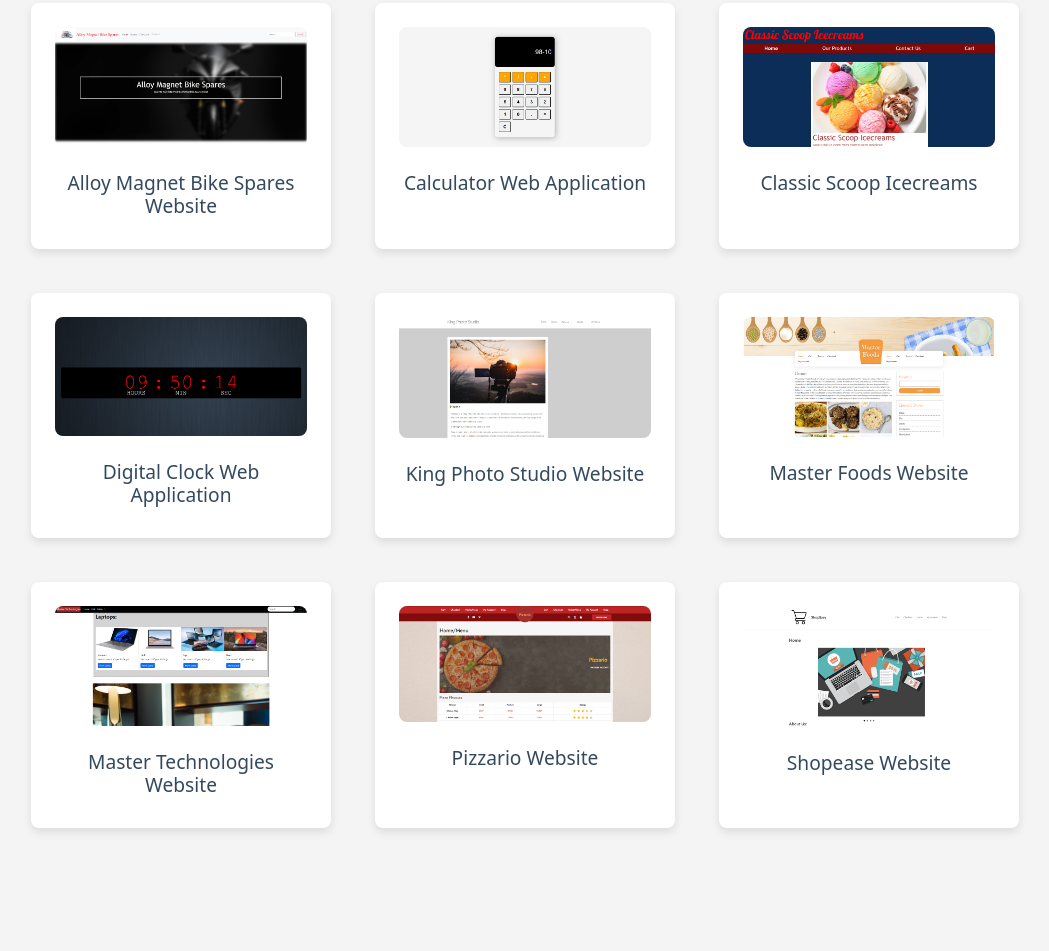
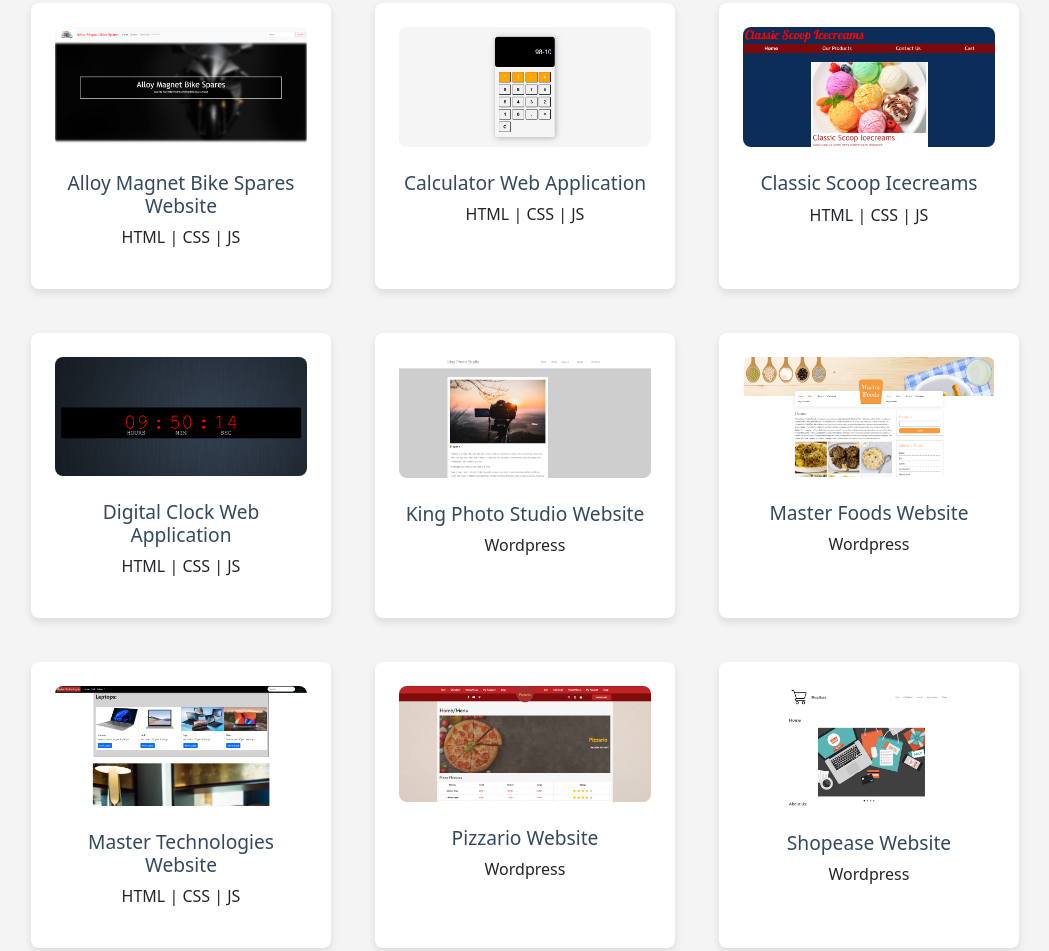
Before and after one commit to MahadRazaKhan/Mahad-s-Portfolio, a plain HTML site: page index.html in a window 1280 px wide. Shown: the part 1060-2011 px from the top of the page, without its empty margins (115-1164 px from the left). Drawn offline with nearby package versions, Linux system fonts and the light colour scheme.

Commit message:
Update index.html

```diff
--- a/index.html
+++ b/index.html
@@ -33,8 +33,8 @@
     <!-- Hero Section -->
     <section id="home" class="hero">
         <div class="hero-content">
-            <h1>Hi! I am Mahad Raza Khan</h1>
-            <p>Web Developer | Designer | Programmer</p>
+            <marquee><h2>Mahad Raza Khan</h2></marquee>
+            <p>Web Developer | Programmer</p>
             <a href="#projects" class="btn btn-primary">View Projects</a>
         </div>
     </section>
@@ -47,38 +47,47 @@
             <div class="project-card">
                 <img src="Alloymagnet.png" alt="Alloy Magnet Bike Spares Website">
                 <h3>Alloy Magnet Bike Spares Website</h3>
+                <p>HTML | CSS | JS</p>
             </div>
             <div class="project-card">
                 <img src="Calculator.png" alt="Calculator Web Application">
                 <h3>Calculator Web Application</h3>
+                <p>HTML | CSS | JS</p>
             </div>
             <div class="project-card">
                 <img src="Classicicecream.png" alt="Classic Scoop Icecreams">
                 <h3>Classic Scoop Icecreams</h3>
+                <p>HTML | CSS | JS</p>
             </div>
             <div class="project-card">
                 <img src="Clock.png" alt="Digital Clock Web Application">
                 <h3>Digital Clock Web Application</h3>
+                <p>HTML | CSS | JS</p>
             </div>
             <div class="project-card">
                 <img src="Kingphotos.png" alt="King Photo Studio Website">
                 <h3>King Photo Studio Website</h3>
+                <p>Wordpress</p>
             </div>
             <div class="project-card">
                 <img src="Masterfoods.png" alt="Master Foods Website">
                 <h3>Master Foods Website</h3>
+                <p>Wordpress</p>
             </div>
             <div class="project-card">
                 <img src="Mastertechnologies.png" alt="Master Technologies Website">
                 <h3>Master Technologies Website</h3>
+                <p>HTML | CSS | JS</p>
             </div>
             <div class="project-card">
                 <img src="Pizzario.png" alt="Pizzario Website">
                 <h3>Pizzario Website</h3>
+                <p>Wordpress</p>
             </div>
             <div class="project-card">
                 <img src="Shopease.png" alt="Shopease Website">
                 <h3>Shopease Website</h3>
+                <p>Wordpress</p>
             </div>
         </div>
     </section>
```
